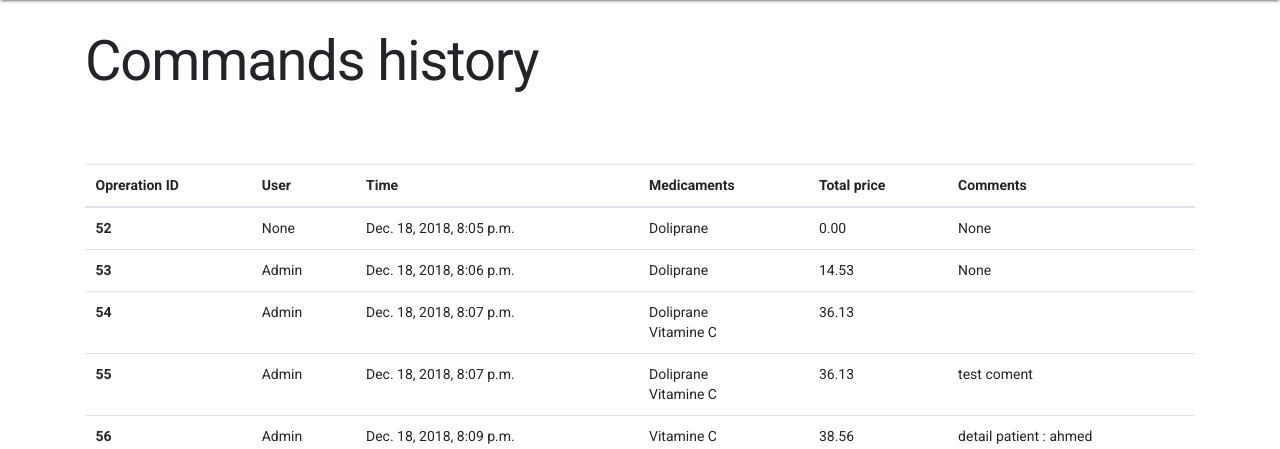
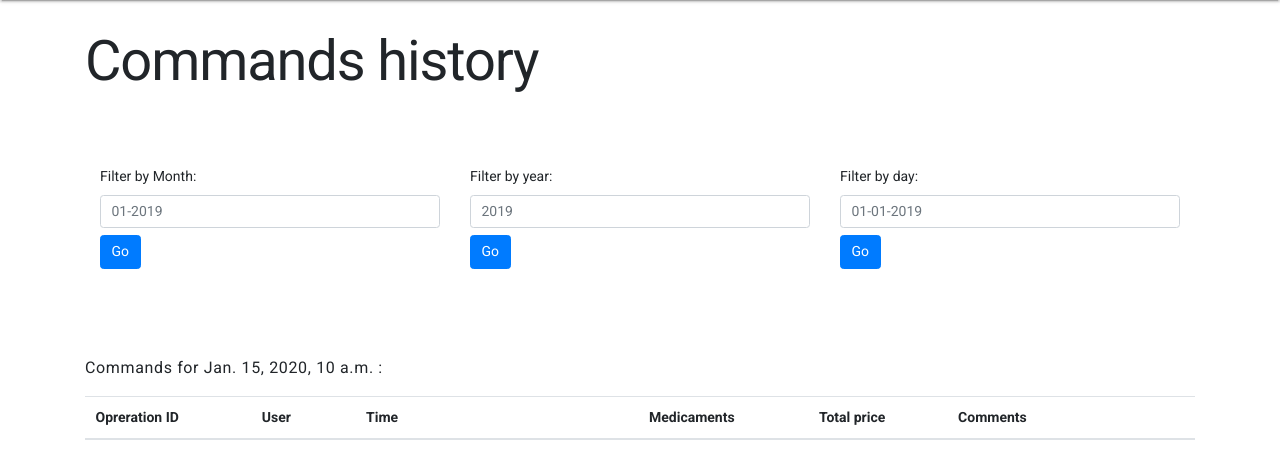
Before and after one commit to youssefangri/PH-manage, a Django app: template commands/templates/commands/home.html in a window 1280 px wide. Shown: the part 64-513 px from the top of the page. Run offline with Django 3.2, Linux system fonts and the light colour scheme; data comes from the database, SQL or seed files in the repository; both versions use the stored data as it was after the commit; tables that the repository leaves empty hold one stand-in row (values such as "Sample post"); the template is opened without the code that fills it: values that come from a table or form of the project are taken from there, most other values are stand-ins (such as "Sample title", 1, 10 or a date in 2020); some libraries are stand-ins or nearby versions.

Commit message:
add filter by date in commands history

```diff
--- a/commands/templates/commands/home.html
+++ b/commands/templates/commands/home.html
@@ -6,6 +6,40 @@
   <h1>Commands history</h1>
 </br>
 </br>
+<div class="container">
+    <div class="row">
+        <div class='col-sm-4'>
+            <form class="form-group" action="" method="post"> {% csrf_token %}
+              <p>
+            <label for="SelectMonth">Filter by Month:</label>
+            <input type="text" class="form-control mb-2" name="date" placeholder="01-2019" autocomplete="off" id='datepickermonth'>
+            <button type="submit" class="btn btn-primary mb-2">Go</button>
+          </p>
+            </form>
+        </div>
+        <div class='col-sm-4'>
+            <form class="form-group" action="" method="post"> {% csrf_token %}
+              <p>
+            <label for="SelectMonth">Filter by year:</label>
+            <input type="text" class="form-control mb-2" name="date" placeholder="2019" autocomplete="off" id='datepickeryear'>
+            <button type="submit" class="btn btn-primary mb-2">Go</button>
+          </p>
+            </form>
+        </div>
+        <div class='col-sm-4'>
+            <form class="form-group" action="" method="post"> {% csrf_token %}
+              <p>
+            <label for="SelectMonth">Filter by day:</label>
+            <input type="text" class="form-control mb-2" name="date" placeholder="01-01-2019" autocomplete="off" id='datepickerday'>
+            <button type="submit" class="btn btn-primary mb-2">Go</button>
+          </p>
+            </form>
+        </div>
+    </div>
+</div>
+</br>
+</br>
+  <h6> Commands for {{ date }} : </h6>
   <table class="table">
               <thead>
                         <tr>
--- a/templates/base/css.html
+++ b/templates/base/css.html
@@ -43,3 +43,8 @@
       }
       </style>
 <!-- / mtl -->
+
+
+<!-- datepicker -->
+        <link rel="stylesheet" href="https://cdnjs.cloudflare.com/ajax/libs/bootstrap-datepicker/1.8.0/css/bootstrap-datepicker.css">
+        <link  href="https://cdnjs.cloudflare.com/ajax/libs/bootstrap-datepicker/1.8.0/css/bootstrap-datepicker.css.map">
--- a/templates/base/js.html
+++ b/templates/base/js.html
@@ -1,7 +1,7 @@
 {% load static %}
 <!-- Optional JavaScript -->
 <!-- jQuery first, then Popper.js, then Bootstrap JS -->
-<script src="https://code.jquery.com/jquery-3.3.1.min.js"></script>
+<script src="https://code.jquery.com/jquery-3.3.1.js"></script>
 <script src="https://cdnjs.cloudflare.com/ajax/libs/popper.js/1.12.9/umd/popper.min.js" integrity="sha384-ApNbgh9B+Y1QKtv3Rn7W3mgPxhU9K/ScQsAP7hUibX39j7fakFPskvXusvfa0b4Q" crossorigin="anonymous"></script>
 <script src="https://maxcdn.bootstrapcdn.com/bootstrap/4.0.0/js/bootstrap.min.js" integrity="sha384-JZR6Spejh4U02d8jOt6vLEHfe/JQGiRRSQQxSfFWpi1MquVdAyjUar5+76PVCmYl" crossorigin="anonymous"></script>
 <script src="{% static 'js/logoutConfirm.js'%}"></script>
@@ -10,3 +10,25 @@
 <script src="https://code.getmdl.io/1.3.0/material.min.js"></script>
 
 <!-- / mtl -->
+<!-- datetimepicker -->
+
+<script src="https://cdnjs.cloudflare.com/ajax/libs/bootstrap-datepicker/1.8.0/js/bootstrap-datepicker.js"></script>
+<script type="text/javascript">
+  $('#datepickermonth').datepicker({
+      minViewMode: 1,
+      format: 'mm-yyyy',
+      autoclose: true
+      });
+  $('#datepickeryear').datepicker({
+      minViewMode: 2,
+      format: 'yyyy',
+      autoclose: true
+      });
+  $('#datepickerday').datepicker({
+      minViewMode: 0,
+      format: 'dd-mm-yyyy',
+      autoclose: true
+      });
+</script>
+
+<!-- datetimepicker -->
```
Also changed, not shown: commands/views.py (+18 -3 lines), db.sqlite3.
